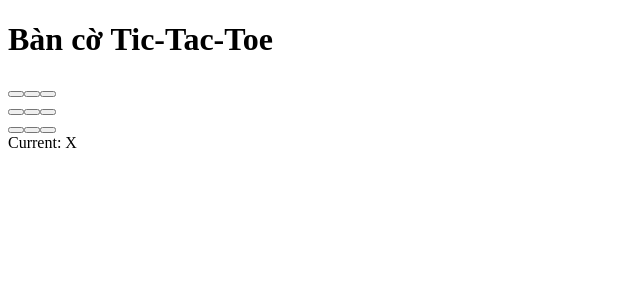
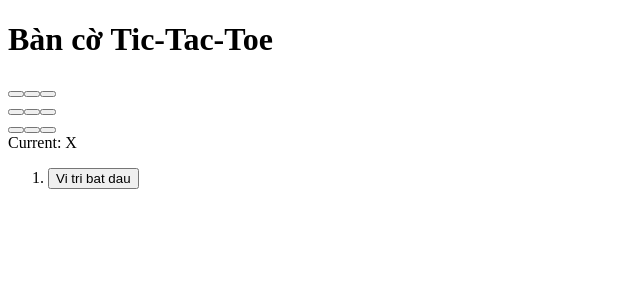
Before and after one commit to QuangNguyenNgoc/vite-project, a React (Vite) app: page / in a window 1280 px wide. Shown: the top 300 px of the page, without its empty margins (0-640 px from the left). Built offline with nearby package versions, Linux system fonts and the light colour scheme.

Commit message:
feat: history/undo

```diff
--- a/src/components/Game.tsx
+++ b/src/components/Game.tsx
@@ -5,18 +5,37 @@ import type { SquareValue } from "./Board";
 import { useState } from "react";
 
 export default function Game() {
-  const [xIsNext, setXIsNext] = useState<boolean>(true);
-  // tạo mảng chứa mảng lưu trữ null|X|O, giá trị đầu tiên là mảng toàn null
   const [history, setHistory] = useState<Array<Array<SquareValue>>>([
     Array(9).fill(null),
   ]);
-  const currentSquares: Array<SquareValue> = history[history.length - 1];
+  const [currentMove, setCurrentMove] = useState(0);
+  const xIsNext = currentMove % 2 === 0;
+  const currentSquares: Array<SquareValue> = history[currentMove];
   console.log(history); //check
 
   function handlePlay(nextSquares: Array<SquareValue>) {
-    setHistory([...history, nextSquares]); // "chỉnh" bằng cách dán các dữ liệu cũ + dữ liệu mới
-    setXIsNext(!xIsNext); // Cập nhật trạng thái X/O
+    const nextHistory = [...history.slice(0, currentMove + 1), nextSquares];
+    setHistory(nextHistory);
+    setCurrentMove(nextHistory.length - 1);
   }
+
+  function jumpTo(nextMove: number): void {
+    setCurrentMove(nextMove);
+  }
+
+  const move = history.map((squares: SquareValue[], move: number) => {
+    let description: string;
+    if (move > 0) {
+      description = "Quay ve buoc #" + move;
+    } else {
+      description = "Vi tri bat dau";
+    }
+    return (
+      <li key={move}>
+        <button onClick={() => jumpTo(move)}>{description}</button>
+      </li>
+    );
+  });
 
   return (
     <>
@@ -29,7 +48,7 @@ export default function Game() {
           />
         </div>
         <div className="game-info">
-          <ol>{/* TODO*/}</ol>
+          <ol>{move}</ol>
         </div>
       </div>
     </>
```
